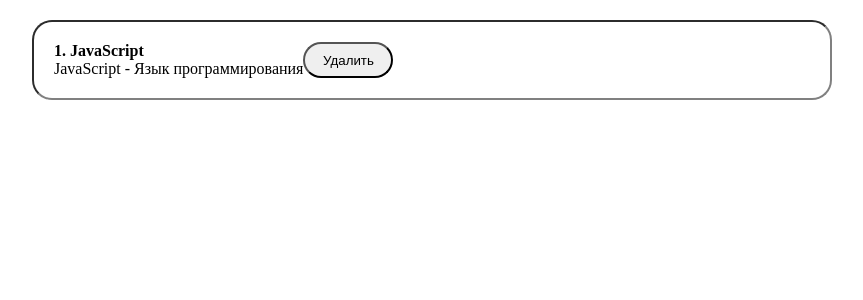
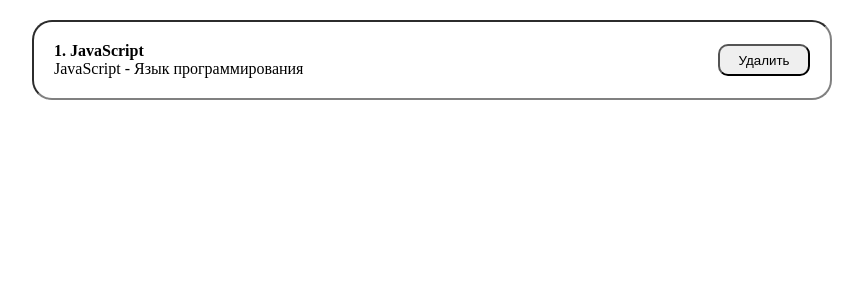
Before and after one commit to Azreil-OFD/Site_Test, a React (Create React App) app: page / in a window 1280 px wide. In both pictures the pointer is over the button "Удалить". Shown: the top 300 px of the page, without its empty margins (208-1071 px from the left). Built offline with nearby package versions, Linux system fonts and the light colour scheme.

Commit message:
доработал кнопочку

```diff
--- a/src/styles/App.css
+++ b/src/styles/App.css
@@ -19,6 +19,8 @@
     border-radius: 20px;
     margin-top: 20px;
     padding: 20px;
+    justify-content: space-between;
+    align-items: center;
 }
 
 .post__btns{
@@ -28,6 +30,15 @@
 .post__btn{
     border-radius: 20px;
     width: 90px;
+    height: 30px;
+    margin-right: 2px;
+}
+
+.post__btn:hover{
+    border-radius: 10px ;
+    width: 92px;
+    height: 32px;
+    margin-right: 0px;
 }
 
 /* стили для кнопок */
```
